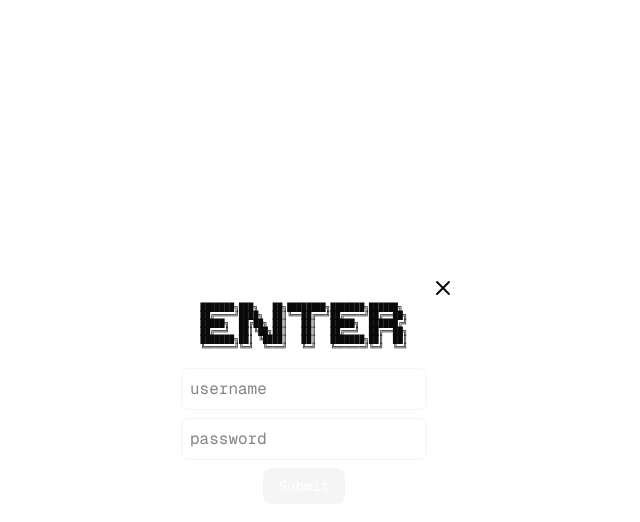
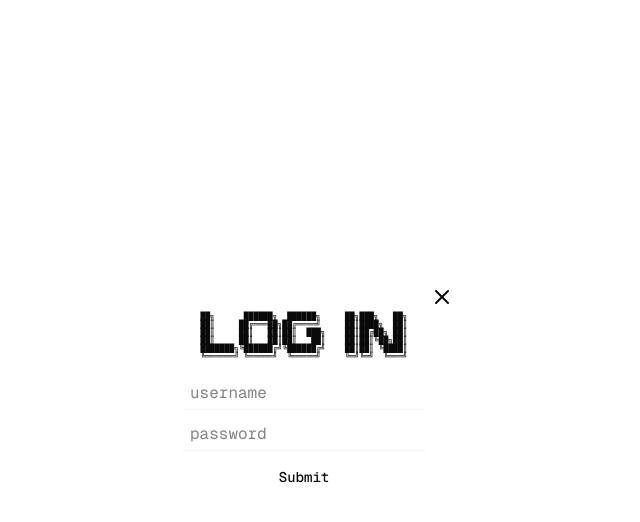
Before and after one commit to d1rshan/tmplockr, a Next.js app: page / in a window 1280 px wide. Both pictures are taken after a click on the button "Enter". Shown: the top 522 px of the page, without its empty margins (336-976 px from the left). Built offline with nearby package versions, Linux system fonts and the light colour scheme.

Commit message:
feat: add custom login form

```diff
--- a/src/app/globals.css
+++ b/src/app/globals.css
@@ -79,7 +79,8 @@
 }
 
 .dark {
-  --background: oklch(0.145 0 0);
+  --background: #121212;
+  /* --background: oklch(0.145 0 0); */
   --foreground: oklch(0.985 0 0);
   --card: oklch(0.205 0 0);
   --card-foreground: oklch(0.985 0 0);
--- a/src/app/page.tsx
+++ b/src/app/page.tsx
@@ -1,6 +1,5 @@
 import { ModalButton } from "@/components/left-slide-modal";
 import { ModeToggle } from "@/components/mode-toggle";
-import { Button } from "@/components/ui/button";
 
 export default function Home() {
   return (
--- a/src/components/left-slide-modal.tsx
+++ b/src/components/left-slide-modal.tsx
@@ -267,6 +267,15 @@ export const EnterModal = ({ setIsModalOpen }: { setIsModalOpen: any }) => {
 ███████╗██║ ╚████║   ██║   ███████╗██║  ██║
 ╚══════╝╚═╝  ╚═══╝   ╚═╝   ╚══════╝╚═╝  ╚═╝
   `;
+
+  const login = `
+██╗      ██████╗  ██████╗     ██╗███╗   ██╗
+██║     ██╔═══██╗██╔════╝     ██║████╗  ██║
+██║     ██║   ██║██║  ███╗    ██║██╔██╗ ██║
+██║     ██║   ██║██║   ██║    ██║██║╚██╗██║
+███████╗╚██████╔╝╚██████╔╝    ██║██║ ╚████║
+╚══════╝ ╚═════╝  ╚═════╝     ╚═╝╚═╝  ╚═══╝
+  `;
   return (
     <>
       <div
@@ -275,16 +284,20 @@ export const EnterModal = ({ setIsModalOpen }: { setIsModalOpen: any }) => {
       >
         <XIcon />
       </div>
-      <pre className="ascii-art text-[6px] sm:text-[8px]">{enter}</pre>
-      <input
-        className="font-mono p-2 rounded-md border border-neutral-100"
-        placeholder="username"
-      />
-      <input
-        className="font-mono p-2 rounded-md border border-neutral-100"
-        placeholder="password"
-      />
-      <Button className="bg-neutral-100 text-background ">Submit</Button>
+      <pre className="ascii-art text-[6px] lg:text-[8px]">{login}</pre>
+      {/* <h1 className="font-bold text-2xl font-mono">Enter TmpLockr</h1> */}
+      <Input placeholder="username" />
+      <Input placeholder="password" />
+      <Button>Submit</Button>
     </>
   );
 };
+
+export const Input = ({ placeholder }: { placeholder: string }) => {
+  return (
+    <input
+      className="font-mono px-2 py-1 outline-none border-b-[0.1px] border-neutral-100 shadow-none "
+      placeholder={placeholder}
+    />
+  );
+};
--- /dev/null
+++ b/src/components/ui/input.tsx
@@ -0,0 +1,23 @@
+import * as React from "react";
+
+import { cn } from "@/lib/utils";
+
+function Input({ className, type, ...props }: React.ComponentProps<"input">) {
+  return (
+    <input
+      type={type}
+      data-slot="input"
+      className={cn(
+        "font-mono",
+        "file:text-foreground placeholder:text-muted-foreground selection:bg-primary selection:text-primary-foreground dark:bg-input/30 border-input h-9 w-full min-w-0 rounded-md border bg-transparent px-3 py-1 text-base shadow-xs transition-[color,box-shadow] outline-none file:inline-flex file:h-7 file:border-0 file:bg-transparent file:text-sm file:font-medium disabled:pointer-events-none disabled:cursor-not-allowed disabled:opacity-50 md:text-sm",
+        "focus-visible:border-ring focus-visible:ring-ring/50 focus-visible:ring-[3px]",
+        "aria-invalid:ring-destructive/20 dark:aria-invalid:ring-destructive/40 aria-invalid:border-destructive",
+        "",
+        className
+      )}
+      {...props}
+    />
+  );
+}
+
+export { Input };
```
